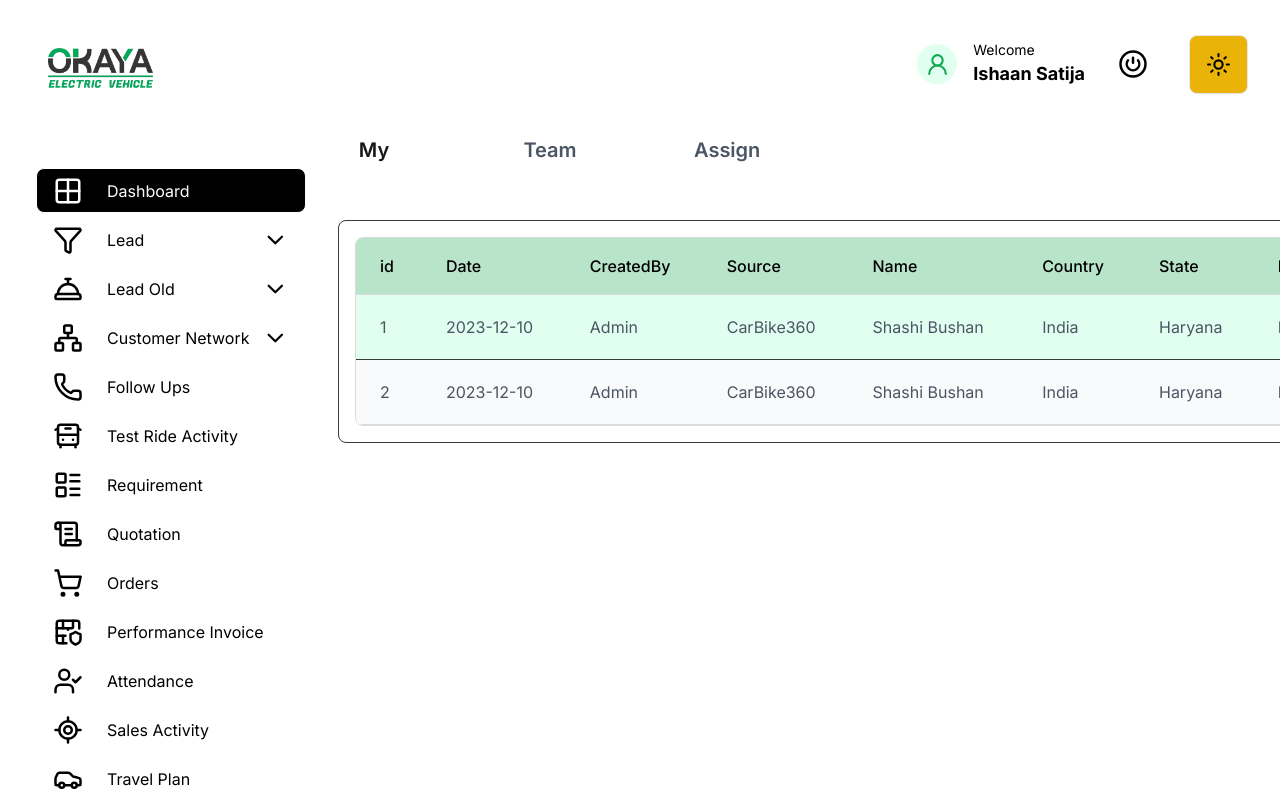
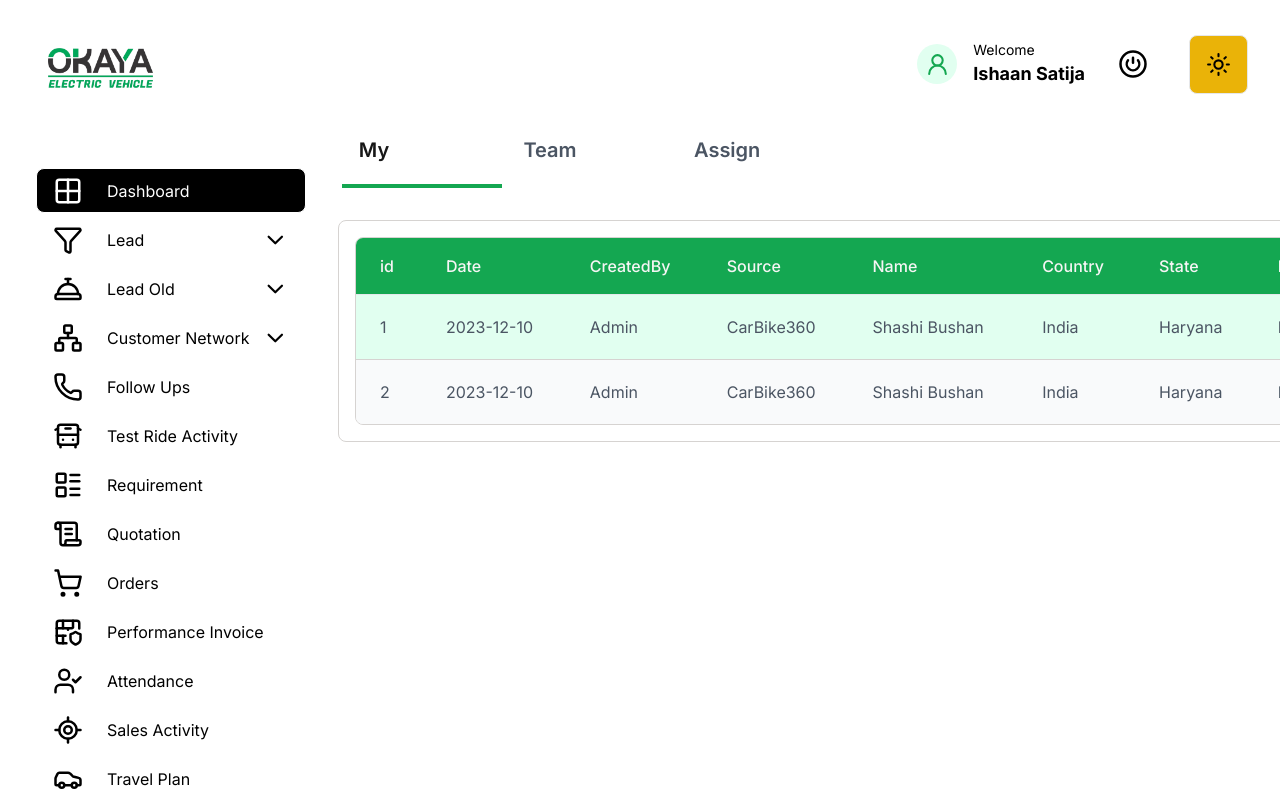
Before and after one commit to Latentpotential/demo, a React (Vite) app: page /select in a window 1280 px wide. Shown: the top 800 px of the page. Built offline with nearby package versions, Linux system fonts and the light colour scheme.

Commit message:
minor-change

```diff
--- a/src/components/MainCard2.jsx
+++ b/src/components/MainCard2.jsx
@@ -40,7 +40,7 @@ const MainCard2 = ({ tabs, data }) => {
               onClick={() => setActiveTab(tab)}
               className={`text-xl font-semibold place-items-start w-40 mr-4 transition-colors pt-5 pr-24 pb-5  ${
                 activeTab === tab
-                  ? "border-b-4 border-white text-primary  dark:text-white"
+                  ? "border-b-4 border-green-200 dark:border-white text-primary  dark:text-white"
                   : "text-gray-600 dark:text-white"
               }`}
             >
@@ -58,10 +58,10 @@ const MainCard2 = ({ tabs, data }) => {
       </div>
 
       <div className="mt-8">
-        <div className="w-[1640px] bg-white dark:bg-black/20 dark:text-white rounded-lg ml-4 p-4 border border-gray-500">
-          <div className="overflow-x-auto border border-gray-200 dark:border-gray-500 rounded-lg">
+        <div className="w-[1640px] bg-white dark:bg-black/20 dark:text-white rounded-lg ml-4 p-4 border border-stone-300 dark:border-gray-500">
+          <div className="overflow-x-auto border border-stone-300 dark:border-gray-500 rounded-lg">
             <table className="w-full">
-              <thead className="bg-green-200/30 dark:bg-black/20 dark:text-white">
+              <thead className="bg-green-200 dark:bg-black/20 dark:text-white text-stone-100">
                 <tr>
                   {tableHeaders.map((header) => (
                     <th
@@ -74,7 +74,7 @@ const MainCard2 = ({ tabs, data }) => {
                   <th className="px-6 py-4 text-left text-md font-medium">Actions</th>
                 </tr>
               </thead>
-              <tbody className="divide-y divide-gray-500 border-t border-b dark:border-gray-500 border-gray-200">
+              <tbody className="divide-y divide-stone-300 dark:divide-gray-500 border-t dark:border-gray-500 ">
                 {filteredData.length > 0 ? (
                   filteredData.map((row, idx) => (
                     <tr
```
